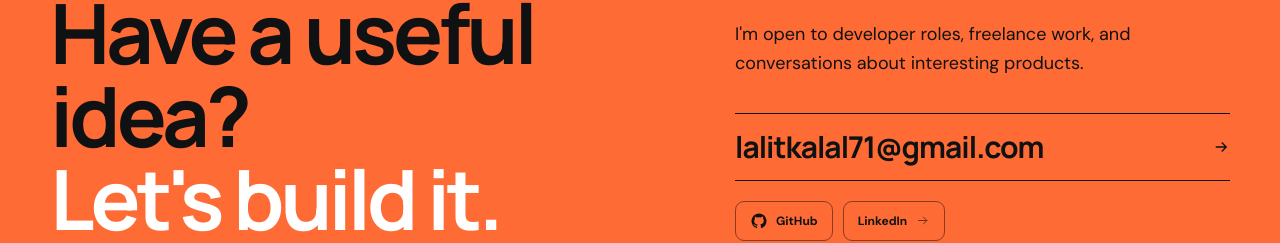
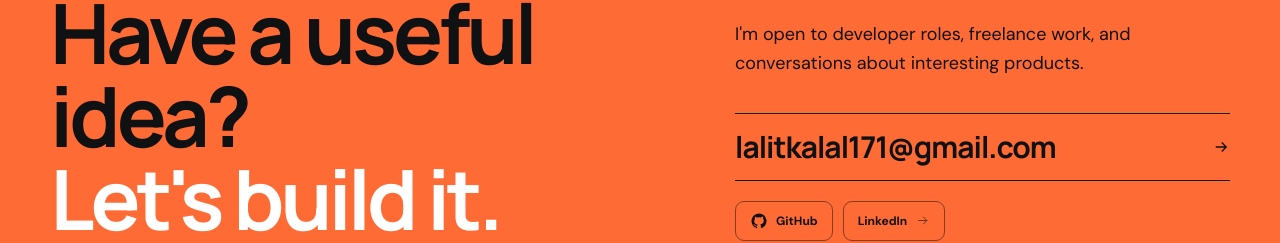
Before and after one commit to lalitkalal5/portfolio, a React (Vite) app: page / in a window 1280 px wide. Shown: the part 4865-5108 px from the top of the page. Built offline with nearby package versions, Linux system fonts and the light colour scheme.

Commit message:
Update App.jsx

```diff
--- a/src/App.jsx
+++ b/src/App.jsx
@@ -3,7 +3,7 @@ import './App.css'
 
 const githubUrl = 'https://github.com/lalitkalal5'
 const linkedinUrl = 'https://www.linkedin.com/in/lalit-kalal-481662198/'
-const email = 'lalitkalal71@gmail.com'
+const email = 'lalitkalal171@gmail.com'
 
 const skillGroups = [
   {
```
